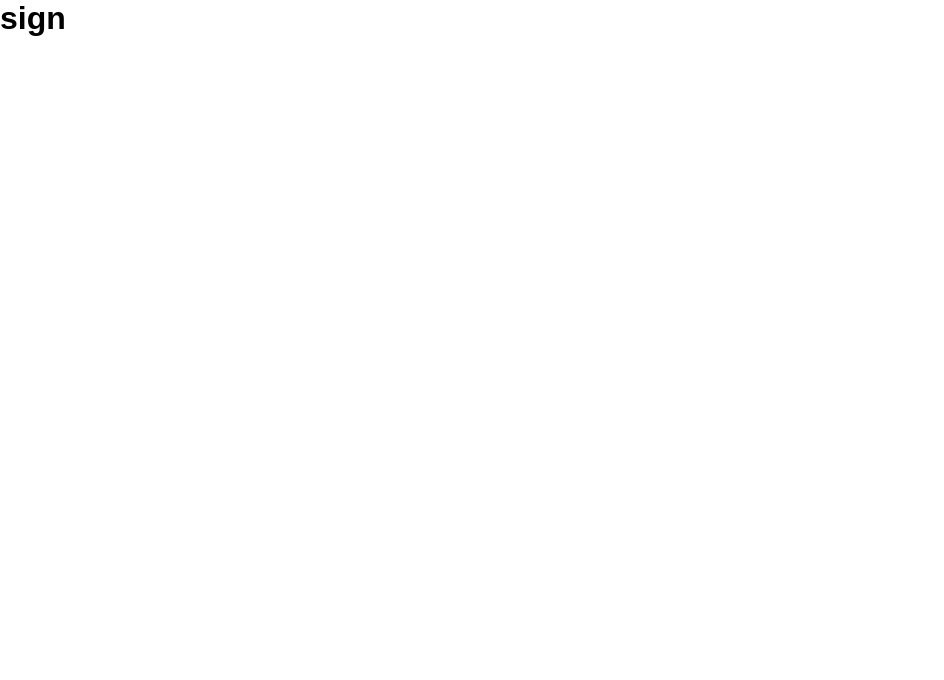
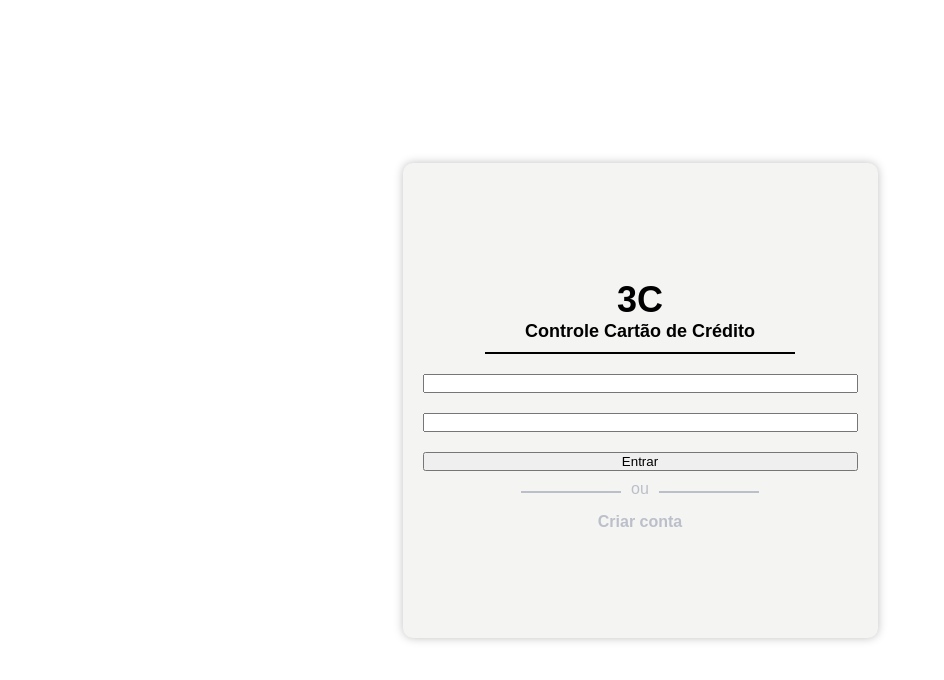
Before and after one commit to maxleon52/3c-web-nextjs, a Next.js app: page /sign in a window 1280 px wide. Shown: the top 680 px of the page, without its empty margins (0-944 px from the left). Built offline with nearby package versions, Linux system fonts and the light colour scheme; a web font is replaced by a local one.

Commit message:
chore: create page login

```diff
--- a/src/pages/index.tsx
+++ b/src/pages/index.tsx
@@ -99,12 +99,12 @@ export default function Home() {
       <Footer>
         <section>
           <Link href="https://github.com/maxleon52">
-            <a>
+            <a target="_blank">
               <GrGithub />
             </a>
           </Link>
           <Link href="https://www.linkedin.com/in/maxwell-alves-de-sousa-835036163/">
-            <a>
+            <a target="_blank">
               <GrLinkedinOption />
             </a>
           </Link>
--- a/src/pages/sign/index.tsx
+++ b/src/pages/sign/index.tsx
@@ -1,18 +1,31 @@
-import { ReactNode } from 'react';
+import Link from "next/link";
+import { Container, Content, Separator } from "./styles";
 
-import { Container } from './styles';
+function Sign() {
+  return (
+    <Container>
+      <Content>
+        <header>
+          <h1>3C</h1>
+          <p>Controle Cartão de Crédito</p>
+        </header>
 
-interface SignProps {
-  children: ReactNode;
+        <form>
+          <input type="email" />
+          <input type="password" />
+          <button type="button">Entrar</button>
+        </form>
+
+        <Separator>
+          <span>ou</span>
+        </Separator>
+
+        <Link href="/signup">
+          <a>Criar conta</a>
+        </Link>
+      </Content>
+    </Container>
+  );
 }
 
-function Sign({ children }: SignProps) {
-  return (
-    <Container>
-      <h1>sign</h1>
-      {children}
-    </Container>
-  );
-};
-
 export default Sign;
--- a/src/pages/sign/styles.ts
+++ b/src/pages/sign/styles.ts
@@ -1,5 +1,76 @@
-import styled from 'styled-components';
+import styled from "styled-components";
 
 export const Container = styled.div`
+  display: flex;
+  align-items: center;
+  justify-content: center;
+  width: 100%;
+  height: 100vh;
+`;
 
+export const Content = styled.div`
+  display: flex;
+  flex-direction: column;
+  align-items: center;
+  justify-content: center;
+  row-gap: 20px;
+  width: 475px;
+  height: 475px;
+  padding: 20px;
+  background: var(--white-100);
+  box-shadow: 0px 0px 10px rgba(0, 0, 0, 0.25);
+  border-radius: 10px;
+
+  header {
+    border-bottom: 2px solid;
+    width: 100%;
+    max-width: 310px;
+    padding: 10px;
+
+    h1 {
+      text-align: center;
+      font-size: 36px;
+      font-weight: 700;
+    }
+    p {
+      text-align: center;
+      font-size: 18px;
+      font-weight: 700;
+    }
+  }
+
+  form {
+    display: flex;
+    flex-direction: column;
+    row-gap: 20px;
+    width: 100%;
+  }
+
+  a {
+    color: var(--grey-300);
+    font-weight: 900;
+  }
 `;
+
+export const Separator = styled.div`
+  display: flex;
+  align-items: center;
+  justify-content: center;
+  border: 1px solid;
+  position: relative;
+  width: 100%;
+  max-width: 238px;
+  color: var(--grey-300);
+
+  span {
+    display: flex;
+    align-items: center;
+    justify-content: center;
+    text-align: center;
+    background: var(--white-100);
+    height: fit-content;
+    padding: 0px 10px;
+    position: absolute;
+    top: -12px;
+  }
+`;
```
